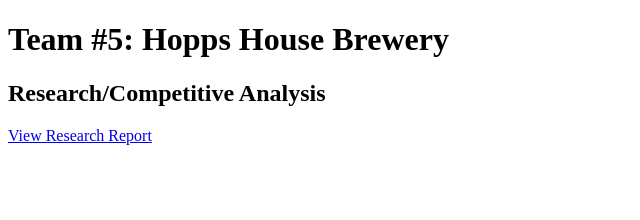
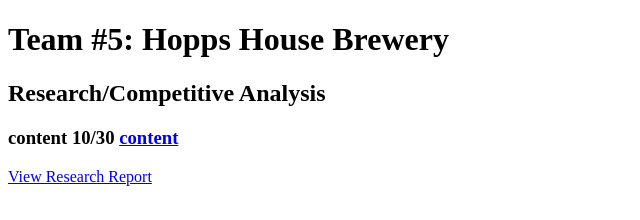
Before and after one commit to KentStateWeb/fall-2018-sam-klukow-and-nick-veri-hhb, a plain HTML site: page index.html in a window 1280 px wide. Shown: the whole page, without its empty margins (0-640 px from the left). Drawn offline with Linux system fonts and the light colour scheme.

Commit message:
Update index.html

```diff
--- a/index.html
+++ b/index.html
@@ -15,6 +15,12 @@
     Research/Competitive Analysis
     </h2>
 
+    <h3>
+      content 10/30
+      <a href="https://drive.google.com/drive/folders/1gAFmAhv_dF-u8QLmJsi5u9CT-X78NloV?usp=sharing">content
+      </a>
+    </h3>
+
     <a href="research.pdf">View Research Report</a>
 
   </body>
```
